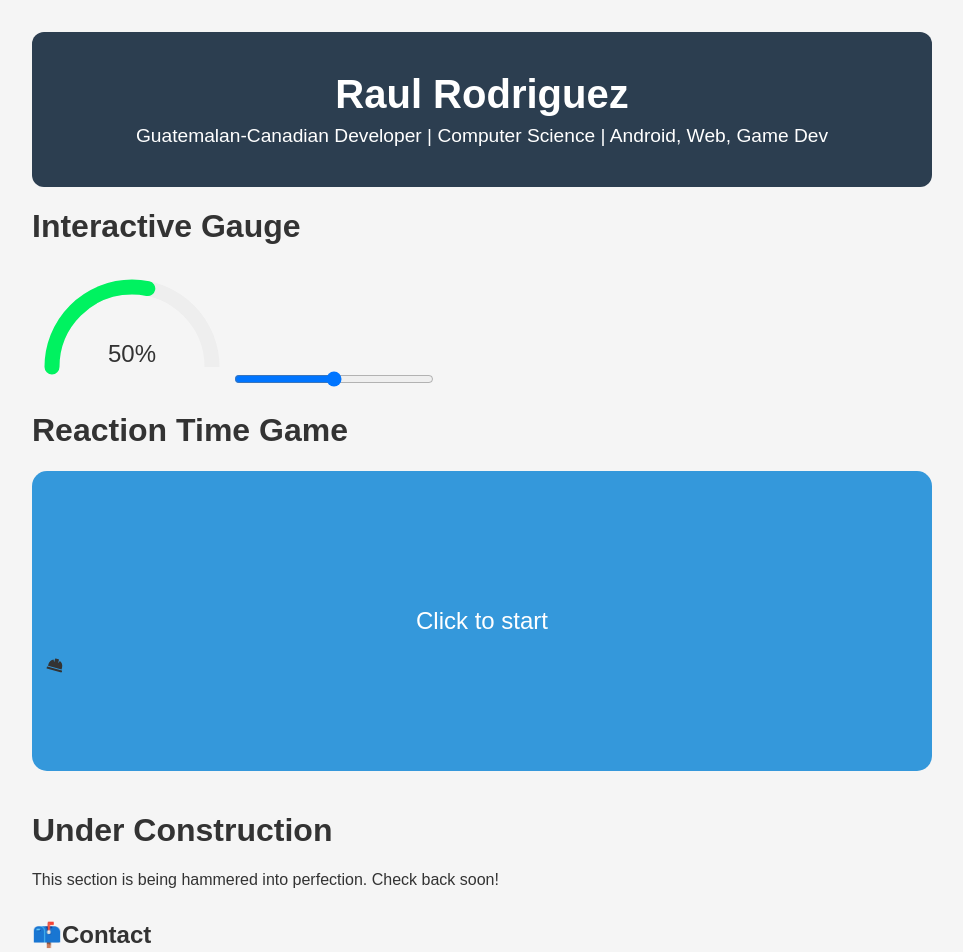
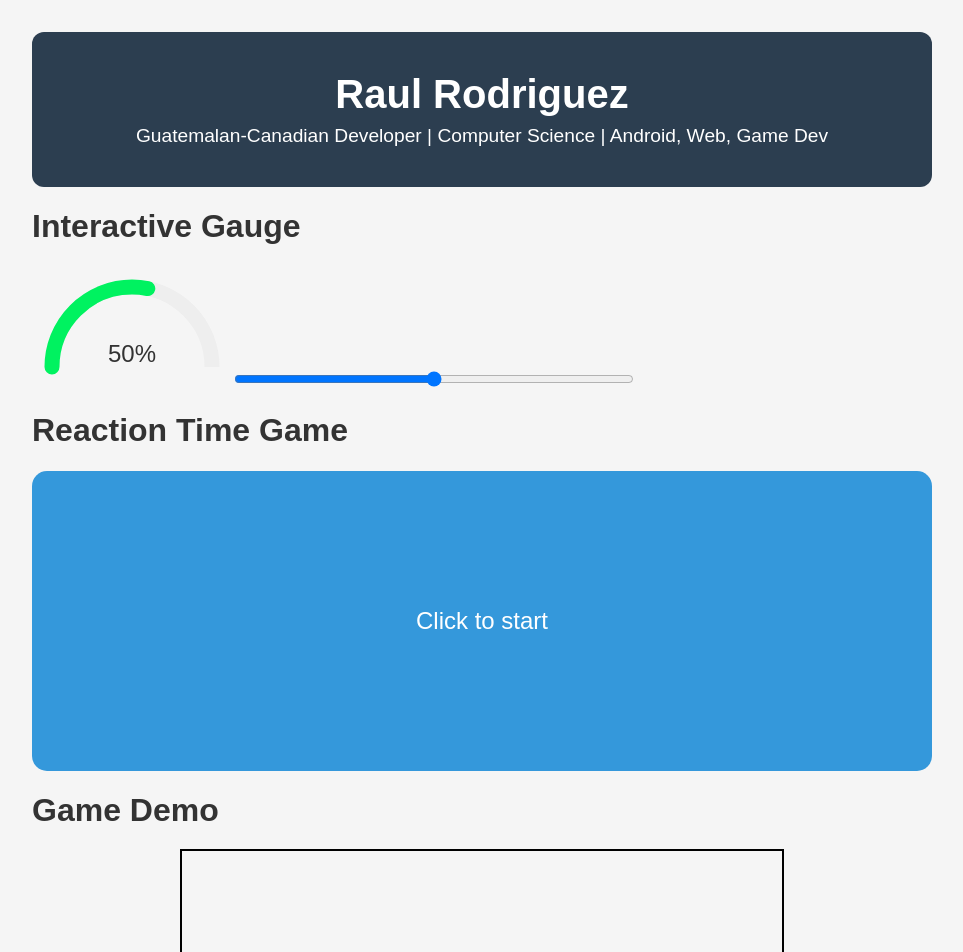
Before and after one commit to Raul-Rod/raul-rod.github.io, a React (Create React App) app: page / in a window 1280 px wide. Shown: the top 952 px of the page, without its empty margins (158-1121 px from the left). Built offline with nearby package versions, Linux system fonts and the light colour scheme.

Commit message:
update components

```diff
--- a/src/App.js
+++ b/src/App.js
@@ -17,6 +17,7 @@ function App() {
       </header>
 
       <h1>Interactive Gauge</h1>
+
       <Gauge value={value} />
       <input
         type="range"
@@ -24,11 +25,12 @@ function App() {
         max="100"
         value={value}
         onChange={(e) => setValue(Number(e.target.value))}
-        style={{ width: '200px', marginTop: '1rem' }}
+        style={{ width: '400px', marginTop: '1rem' }}
       />
+
       <h1>Reaction Time Game</h1>
       <ReactionGame />
-
+      <h1>Game Demo</h1>
       <UnderConstruction />
 
 
--- a/src/components/UnderConstruction.js
+++ b/src/components/UnderConstruction.js
@@ -1,48 +1,99 @@
-import { useEffect, useState } from "react";
-import { motion } from "framer-motion";
-import { Helmet } from "react-helmet";
-import { FaWrench, FaHardHat, FaTools } from "react-icons/fa";
+import React, { useEffect, useRef, useState } from 'react';
 
-export default function UnderConstruction() {
-  const [toolIndex, setToolIndex] = useState(0);
-  const tools = [<FaWrench />, <FaHardHat />, <FaTools />];
+const UnderConstruction = () => {
+  const canvasRef = useRef(null);
+  const containerRef = useRef(null);
+  const [isRunning, setIsRunning] = useState(false);
+
+  const GRAVITY = 0.6;
+  const JUMP = -10;
+  const PLAYER_WIDTH = 40;
+  const PLAYER_HEIGHT = 40;
+  const OBSTACLE_WIDTH = 20;
+  const OBSTACLE_HEIGHT = 40;
+  const OBSTACLE_SPEED = 5;
+
+  const playerY = useRef(200);
+  const velocityY = useRef(0);
+  const isJumping = useRef(false);
+  const obstacleX = useRef(600);
+  const animationRef = useRef();
+
+  const jump = () => {
+    if (!isJumping.current && playerY.current >= 260) {
+      velocityY.current = JUMP;
+      isJumping.current = true;
+    }
+  };
+
+  const handleInput = () => {
+    if (!isRunning) {
+      setIsRunning(true);
+      obstacleX.current = 600;
+      playerY.current = 200;
+      velocityY.current = 0;
+      animationRef.current = requestAnimationFrame(gameLoop);
+    } else {
+      jump();
+    }
+  };
+
+  const gameLoop = () => {
+    const canvas = canvasRef.current;
+    const ctx = canvas.getContext('2d');
+    ctx.clearRect(0, 0, canvas.width, canvas.height);
+
+    // Draw background
+    ctx.fillStyle = '#f0f0f0';
+    ctx.fillRect(0, 0, canvas.width, canvas.height);
+
+    // Update and draw player
+    velocityY.current += GRAVITY;
+    playerY.current += velocityY.current;
+    if (playerY.current >= 260) {
+      playerY.current = 260;
+      velocityY.current = 0;
+      isJumping.current = false;
+    }
+    ctx.fillStyle = 'orange';
+    ctx.fillRect(50, playerY.current, PLAYER_WIDTH, PLAYER_HEIGHT);
+
+    // Update and draw obstacle
+    obstacleX.current -= OBSTACLE_SPEED;
+    if (obstacleX.current < -OBSTACLE_WIDTH) {
+      obstacleX.current = 600;
+    }
+    ctx.fillStyle = 'gray';
+    ctx.fillRect(obstacleX.current, 260, OBSTACLE_WIDTH, OBSTACLE_HEIGHT);
+
+    animationRef.current = requestAnimationFrame(gameLoop);
+  };
 
   useEffect(() => {
-    const interval = setInterval(() => {
-      setToolIndex((prev) => (prev + 1) % tools.length);
-    }, 800);
-    return () => clearInterval(interval);
+    const canvas = canvasRef.current;
+    canvas.width = 600;
+    canvas.height = 300;
   }, []);
 
+  useEffect(() => {
+    const container = containerRef.current;
+    container.addEventListener('click', handleInput);
+    container.addEventListener('touchstart', handleInput);
+
+    return () => {
+      container.removeEventListener('click', handleInput);
+      container.removeEventListener('touchstart', handleInput);
+    };
+  }, [isRunning]);
+
   return (
-    <div className="flex flex-col items-center justify-center h-full p-10">
-      <Helmet>
-        <title>Under Construction</title>
-      </Helmet>
-      <motion.div
-        initial={{ rotate: -15 }}
-        animate={{ rotate: 15 }}
-        transition={{ yoyo: Infinity, duration: 0.5 }}
-        className="text-yellow-500 text-7xl"
-      >
-        {tools[toolIndex]}
-      </motion.div>
-      <motion.h1
-        className="text-4xl font-bold mt-4 text-center"
-        initial={{ opacity: 0, y: 20 }}
-        animate={{ opacity: 1, y: 0 }}
-        transition={{ duration: 0.8 }}
-      >
-        Under Construction
-      </motion.h1>
-      <motion.p
-        className="mt-2 text-lg text-gray-500 text-center"
-        initial={{ opacity: 0 }}
-        animate={{ opacity: 1 }}
-        transition={{ delay: 0.8, duration: 1 }}
-      >
-        This section is being hammered into perfection. Check back soon!
-      </motion.p>
+    <div
+      ref={containerRef}
+      style={{ height: '300px', display: 'flex', justifyContent: 'center', alignItems: 'center' }}
+    >
+      <canvas ref={canvasRef} style={{ border: '2px solid black' }} />
     </div>
   );
-}
+};
+
+export default UnderConstruction;
```
